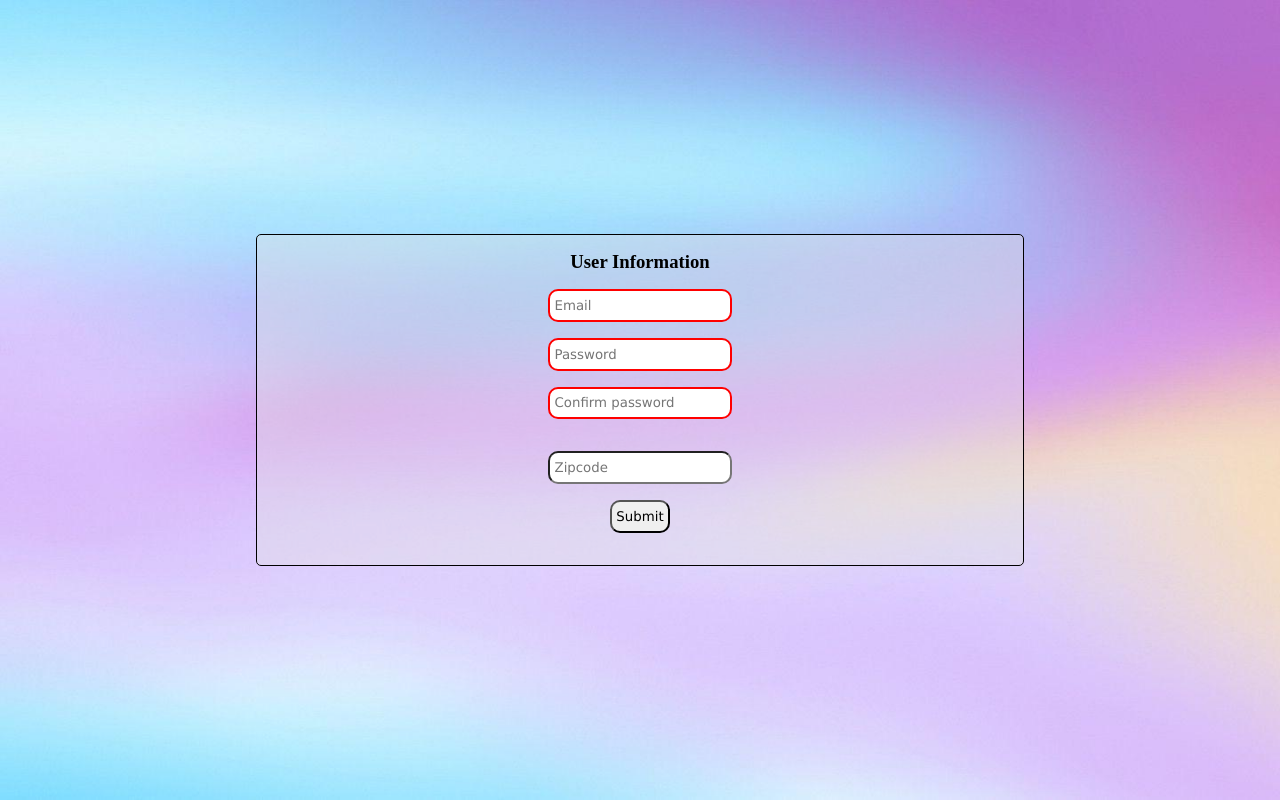
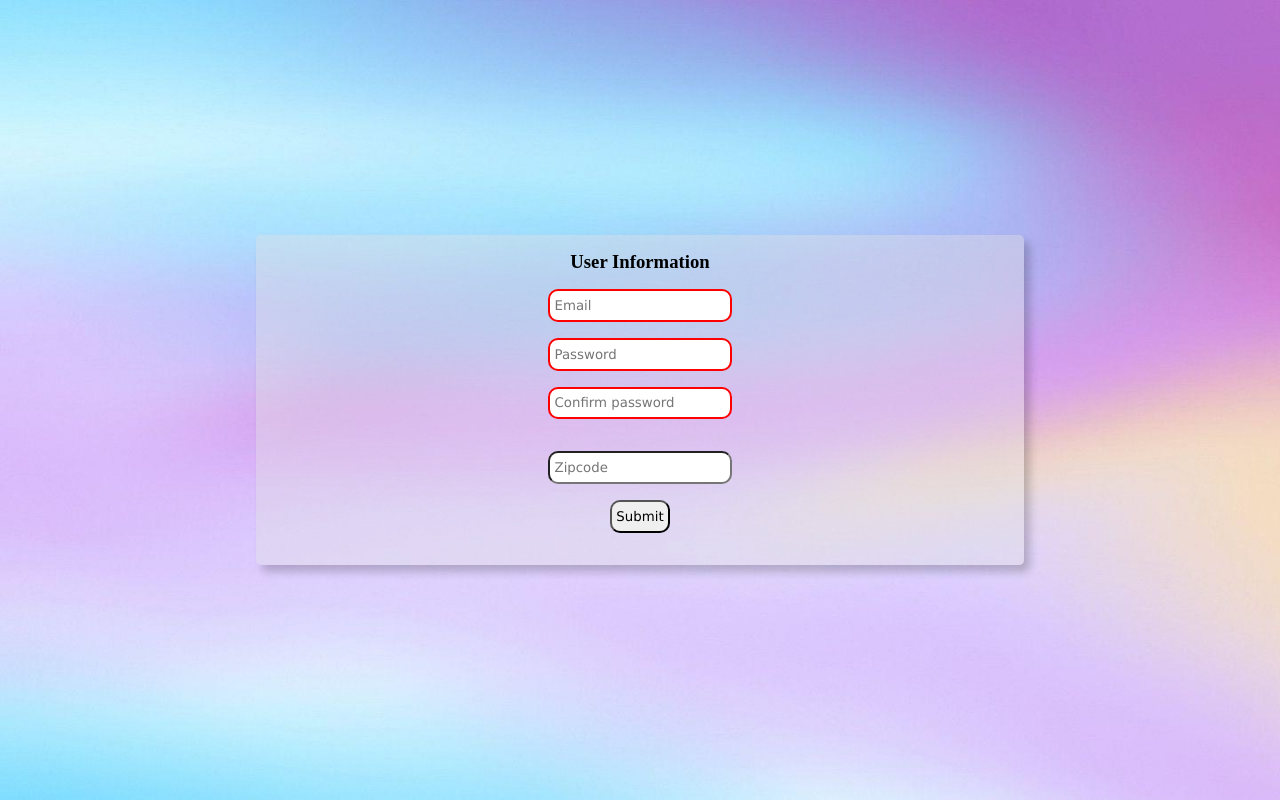
Before and after one commit to blitheryjibits/user-validation-form, a website built with webpack: page src/template.html in a window 1280 px wide. Built offline with nearby package versions, Linux system fonts and the light colour scheme.

Commit message:
Added - boxshadow to the form container. Removed the black border on form container.

```diff
--- a/src/style.css
+++ b/src/style.css
@@ -14,8 +14,8 @@ body{
 
 .container {
     display: block;
-    border: 1px solid black;
     border-radius: 5px;
+    box-shadow: 6px 7px 8px rgba(0, 0, 0, 0.2);
     width: 60vw;
     height: fit-content;
     padding: 1rem;
```
